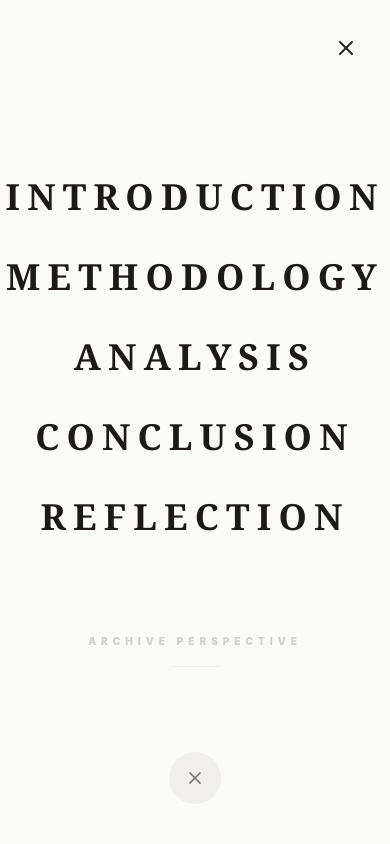
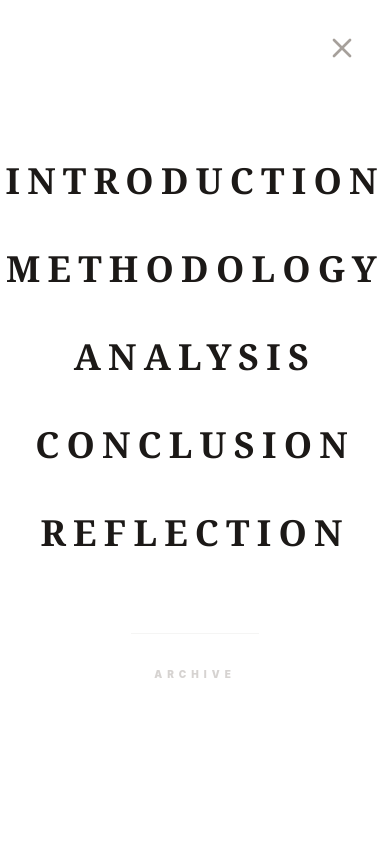
Before and after one commit to baophuongnguyen/archive-perspective, a React (Vite) app: page / in a window 390 px wide. Both pictures are taken after a click on the button 346 px from the left and 48 px from the top of the page. Shown: the top 844 px of the page. Built offline with nearby package versions, Linux system fonts and the light colour scheme.

Commit message:
Fix: Mobile menu overlay positioning on scroll

```diff
--- a/src/App.jsx
+++ b/src/App.jsx
@@ -235,40 +235,40 @@ const App = () => {
           {isMenuOpen ? <X className="w-6 h-6" /> : <Menu className="w-6 h-6" />}
         </button>
 
-        {/* Mobile Navigation Overlay - FIXED SCROLL VERSION */}
+        {/* Mobile Navigation Overlay - SOLID VERSION */}
         <div className={`
-          fixed inset-0 bg-stone-50 transition-all duration-500 md:hidden
+          fixed inset-0 bg-white transition-all duration-500 md:hidden
           ${isMenuOpen ? 'opacity-100 pointer-events-auto translate-y-0' : 'opacity-0 pointer-events-none -translate-y-full'}
-          z-[1000]
-         `}>
-          {/* We use 'fixed inset-0' to make sure it fills the phone screen regardless of scroll */}
-          <div className="fixed inset-0 flex flex-col items-center justify-center h-full w-full gap-12 bg-stone-50">
-            <div className="flex flex-col items-center gap-10">
+          z-[9999]
+        `}>
+          {/* Main Container with solid background to block the Hero section */}
+          <div className="relative w-full h-full bg-white flex flex-col items-center justify-center p-8">
+
+            {/* Close button inside the white area for extra safety */}
+            <button
+              onClick={() => setIsMenuOpen(false)}
+              className="absolute top-6 right-6 p-2 text-stone-400 hover:text-stone-900"
+            >
+              <X className="w-8 h-8" />
+            </button>
+
+            <nav className="flex flex-col items-center gap-12">
               {navLinks.map((link) => (
                 <a
                   key={link.name}
                   href={link.href}
                   onClick={() => setIsMenuOpen(false)}
-                  className="text-4xl font-serif font-black uppercase tracking-[0.2em] text-stone-900 active:text-emerald-800 transition-colors"
+                  className="text-4xl font-serif font-black uppercase tracking-[0.2em] text-stone-900"
                 >
                   {link.name}
                 </a>
               ))}
-            </div>
+            </nav>
 
-            <div className="mt-12 text-center opacity-30">
-              <p className="text-[10px] font-black uppercase tracking-[0.5em] text-stone-500">Archive Perspective</p>
-              <div className="h-px w-12 bg-stone-300 mx-auto mt-4"></div>
+            <div className="mt-20 text-center border-t border-stone-100 pt-8 w-32">
+               <p className="text-[10px] font-black uppercase tracking-[0.5em] text-stone-300">Archive</p>
             </div>
           </div>
-
-          {/* Extra Close Button at the bottom for thumb-reachability */}
-          <button
-            onClick={() => setIsMenuOpen(false)}
-            className="absolute bottom-10 left-1/2 -translate-x-1/2 p-4 rounded-full bg-stone-200/50 text-stone-500"
-          >
-            <X className="w-5 h-5" />
-          </button>
         </div>
       </nav>
 
```
